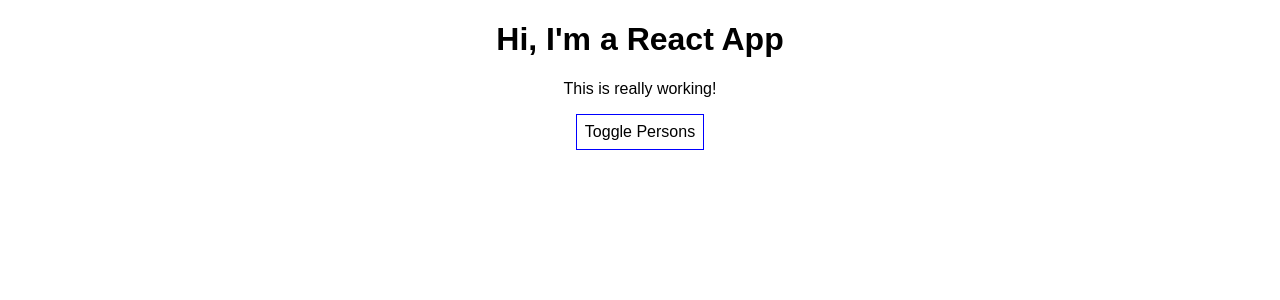
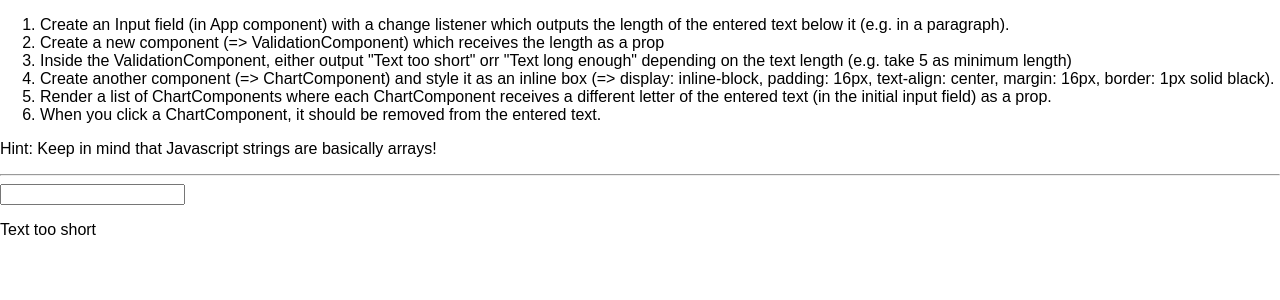
Before and after one commit to MiguelDominguezSanchez/react-complete-guide, a React (Create React App) app: page / in a window 1280 px wide. Shown: the top 300 px of the page. Built offline with nearby package versions, Linux system fonts and the light colour scheme.

Commit message:
4 – 12. [OPTIONAL] Assignment Solution

```diff
--- a/src/App.js
+++ b/src/App.js
@@ -1,88 +1,78 @@
 import React, { Component } from 'react'
 import './App.css'
-import Person from './Person/Person'
+import Validation from './Validation/Validation'
+import Char from './Char/Char'
 
 class App extends Component {
 	state = {
-		persons: [
-			{ id: '1233', name: 'Max', age: 28 },
-			{ id: '1234', name: 'Manu', age: 29 },
-			{ id: '1235', name: 'Stephanie', age: 26 },
-		],
-		otherState: 'some other value',
-		showPersons: false,
+		userInput: '',
 	}
 
-	nameChangeHandler = (event, id) => {
-		const personIndex = this.state.person.findIndex((p) => {
-			return p.id === id
-		})
-
-		const person = { ...this.state.persons[personIndex] }
-
-		// const person = Object.assign({}, this.state.persons[personIndex])
-
-		person.name = event.target.value
-
-		const persons = [...this.state.persons]
-		persons[personIndex] = person
-
-		this.setState({
-			persons: persons,
-		})
+	inputChangeHandler = (event) => {
+		this.setState({ userInput: event.target.value })
 	}
 
-	deletePersonHandler = (personIndex) => {
-		// const persons = this.state.persons.slice();
-		const persons = [...this.state.persons]
-		persons.splice(personIndex, 1)
-		this.setState({ persons: persons })
-	}
-
-	togglePersonsHandler = () => {
-		const doesShow = this.state.showPersons
-		this.setState({ showPersons: !doesShow })
+	deleteCharHandler = (index) => {
+		const text = this.state.userInput.split('')
+		text.splice(index, 1)
+		const updatedText = text.join('')
+		this.setState({ userInput: updatedText })
 	}
 
 	render() {
-		const style = {
-			backgroundColor: 'white',
-			font: 'inherit',
-			border: '1px solid blue',
-			padding: '8px',
-			cursor: 'pointer',
-		}
-
-		let persons = null
-
-		if (this.state.showPersons) {
-			persons = (
-				<div>
-					{this.state.persons.map((person, index) => {
-						return (
-							<Person
-								click={() => this.deletePersonHandler(index)}
-								name={person.name}
-								age={person.age}
-								key={person.id}
-								changed={(event) => this.nameChangeHandler(event, person.id)}
-							/>
-						)
-					})}
-				</div>
+		const charList = this.state.userInput.split('').map((ch, index) => {
+			return (
+				<Char
+					character={ch}
+					key={index}
+					clicked={() => this.deleteCharHandler(index)}
+				/>
 			)
-		}
+		})
 		return (
-			<div className='App'>
-				<h1>Hi, I'm a React App</h1>
-				<p>This is really working!</p>
-				<button style={style} onClick={this.togglePersonsHandler}>
-					Toggle Persons
-				</button>
-				{persons}
+			<div>
+				<ol>
+					<li>
+						Create an Input field (in App component) with a change listener
+						which outputs the length of the entered text below it (e.g. in a
+						paragraph).
+					</li>
+					<li>
+						Create a new component (=> ValidationComponent) which receives the
+						length as a prop
+					</li>
+					<li>
+						Inside the ValidationComponent, either output "Text too short" orr
+						"Text long enough" depending on the text length (e.g. take 5 as
+						minimum length)
+					</li>
+					<li>
+						Create another component (=> ChartComponent) and style it as an
+						inline box (=> display: inline-block, padding: 16px, text-align:
+						center, margin: 16px, border: 1px solid black).
+					</li>
+					<li>
+						Render a list of ChartComponents where each ChartComponent receives
+						a different letter of the entered text (in the initial input field)
+						as a prop.
+					</li>
+					<li>
+						When you click a ChartComponent, it should be removed from the
+						entered text.
+					</li>
+				</ol>
+				<p>Hint: Keep in mind that Javascript strings are basically arrays!</p>
+				<hr />
+				<input
+					type='text'
+					onChange={this.inputChangeHandler}
+					value={this.state.userInput}
+				/>
+				<p>{this.state.userInput}</p>
+				<Validation inputLength={this.state.userInput.length} />
+				{charList}
 			</div>
 		)
-		// return React.createElement('div', {className: 'App'}, React.createElement('h1', null, 'Does this work now?'));
 	}
 }
 
--- /dev/null
+++ b/src/Char/Char.js
@@ -0,0 +1,18 @@
+import React from 'react'
+
+const Char = (props) => {
+	const style = {
+		display: 'inline-block',
+		padding: '16px',
+		margin: '16px',
+		border: '1px solid black',
+		textAlign: 'center',
+	}
+	return (
+		<div style={style} onClick={props.clicked}>
+			{props.character}
+		</div>
+	)
+}
+
+export default Char
--- /dev/null
+++ b/src/Validation/Validation.js
@@ -0,0 +1,20 @@
+import React from 'react'
+
+const validation = (props) => {
+	let validationMessage = 'Text long enough'
+
+	if (props.inputLength <= 5) {
+		validationMessage = 'Text too short'
+	}
+
+	return (
+		// <div>
+		// 	{props.inputLength > 5 ? <p>Text long enough</p> : <p>Text too short!</p>}
+		// </div>
+		<div>
+			<p>{validationMessage}</p>
+		</div>
+	)
+}
+
+export default validation
```
Also changed, not shown: src/App__.js (added, +89 -0 lines), src/App_Exercise_Unit3.js (renamed from src/App___.js).
